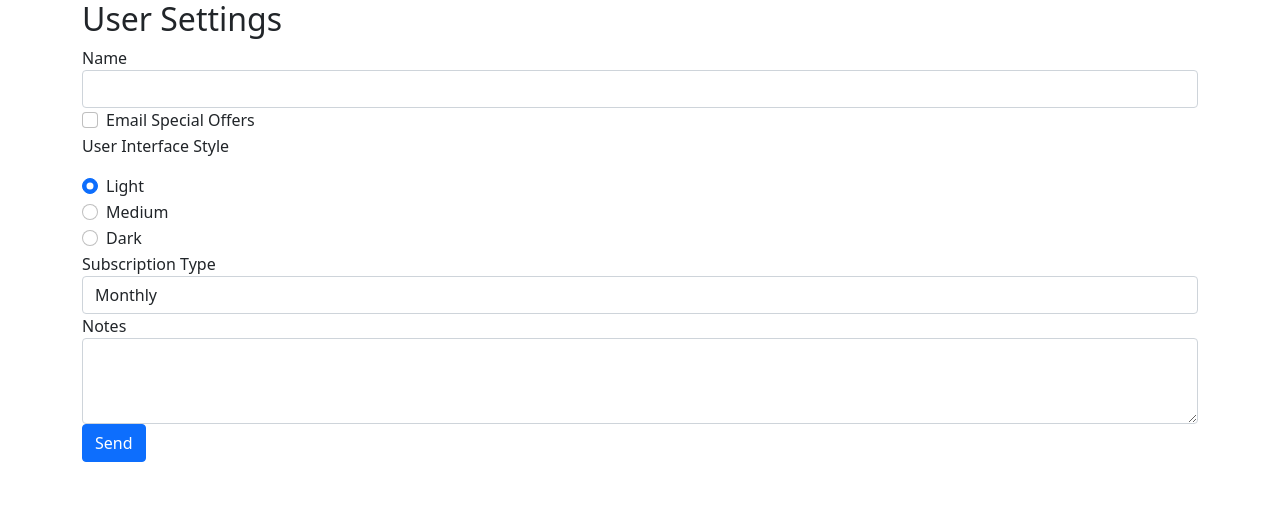
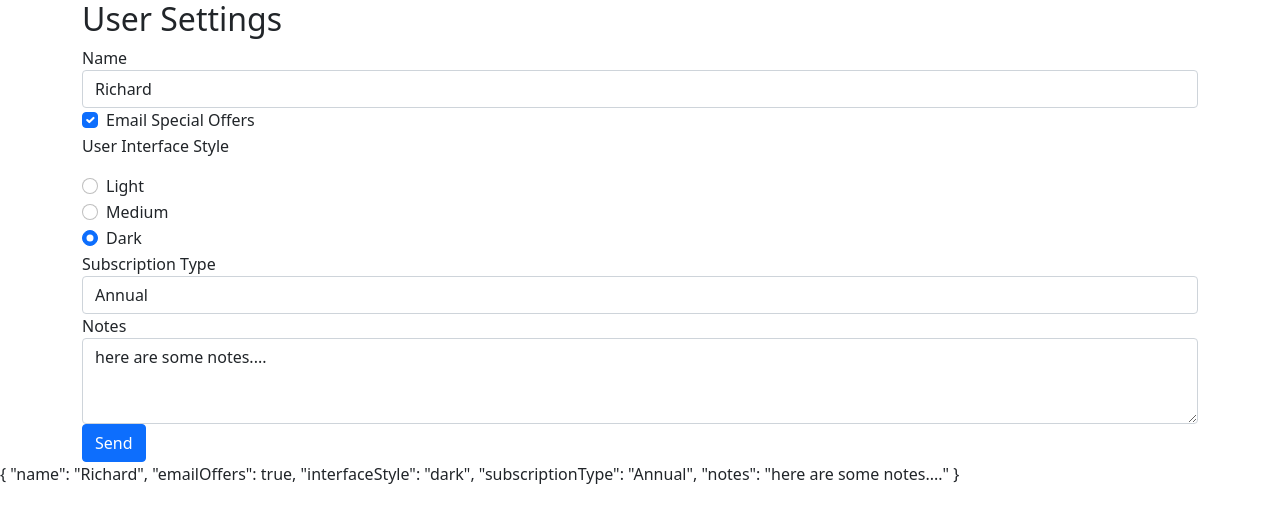
Before and after one commit to revolt268/Angular-Forms, an Angular app: page / in a window 1280 px wide. Shown: the top 522 px of the page. Built offline with nearby package versions, Linux system fonts and the light colour scheme.

Commit message:
Data Binding

```diff
--- /dev/null
+++ b/src/app/data/user-settings.ts
@@ -0,0 +1,8 @@
+
+export interface UserSettings{
+   name: string,
+   emailOffers: boolean,
+   interfaceStyle: string,
+   subscriptionType: string,
+   notes: string
+}
--- a/src/app/user-settings-form/user-settings-form.component.html
+++ b/src/app/user-settings-form/user-settings-form.component.html
@@ -1,13 +1,13 @@
 <div class="container">
    <h2>User Settings</h2>
-   <form>
+   <form #form="ngForm">
       <div class="form-group">
          <label for="name">Name</label>
-         <input id="name" name="name" class="form-control"/>
+         <input id="name" name="name" class="form-control" [(ngModel)]="userSettings.name"/>
       </div>
 
       <div class="form-check form-group">
-         <input class="form-check-input" type="checkbox" id="emailOffers" name="emailOffers">
+         <input class="form-check-input" type="checkbox" id="emailOffers" name="emailOffers" [(ngModel)]="userSettings.emailOffers">
          <label class="form-check-label" for="emailOffers">
            Email Special Offers
          </label>
@@ -15,19 +15,19 @@
 
        <p>User Interface Style</p>
       <div class="form-check">
-         <input class="form-check-input" type="radio" name="interfaceStyle" id="lightInterface" value="light" checked>
+         <input class="form-check-input" type="radio" name="interfaceStyle" id="lightInterface" value="light" [(ngModel)]="userSettings.interfaceStyle">
          <label class="form-check-label" for="lightInterface">
            Light
          </label>
        </div>
        <div class="form-check">
-         <input class="form-check-input" type="radio" name="interfaceStyle" id="mediumInterface" value="medium">
+         <input class="form-check-input" type="radio" name="interfaceStyle" id="mediumInterface" value="medium" [(ngModel)]="userSettings.interfaceStyle">
          <label class="form-check-label" for="mediumInterface">
            Medium
          </label>
        </div>
        <div class="form-check">
-         <input class="form-check-input" type="radio" name="interfaceStyle" id="darkInterface" value="dark">
+         <input class="form-check-input" type="radio" name="interfaceStyle" id="darkInterface" value="dark" [(ngModel)]="userSettings.interfaceStyle">
          <label class="form-check-label" for="darkInterface">
            Dark
          </label>
@@ -36,7 +36,7 @@
        <!-- Older way of doing a list with bootstrap -->
        <div class="form-group">
           <label for="subscriptionType">Subscription Type</label>
-          <select class="form-control" id="subscriptionType">
+          <select class="form-control" name="subscriptionType" id="subscriptionType" [(ngModel)]="userSettings.subscriptionType">
              <option>Monthly</option>
              <option>Annual</option>
              <option>Lifetime</option>
@@ -55,9 +55,11 @@
 
       <div class="form-group">
          <label for="notes">Notes</label>
-         <textarea id="notes" name="notes" class="form-control" rows="3"></textarea>
+         <textarea id="notes" name="notes" class="form-control" rows="3" [(ngModel)]="userSettings.notes"></textarea>
       </div>
 
        <button class="btn btn-primary">Send</button>
    </form>
 </div>
+
+{{ originalUserSettings| json }}
--- a/src/app/user-settings-form/user-settings-form.component.ts
+++ b/src/app/user-settings-form/user-settings-form.component.ts
@@ -1,4 +1,5 @@
 import { Component, OnInit } from '@angular/core';
+import { UserSettings } from '../data/user-settings';
 
 @Component({
   selector: 'app-user-settings-form',
@@ -7,6 +8,15 @@
 })
 export class UserSettingsFormComponent implements OnInit {
 
+   originalUserSettings : UserSettings ={
+      name: 'Richard',
+      emailOffers: true,
+      interfaceStyle: 'dark',
+      subscriptionType: 'Annual',
+      notes: 'here are some notes....'
+   };
+
+   userSettings : UserSettings = {...this.originalUserSettings };
   constructor() { }
 
   ngOnInit(): void {
```
